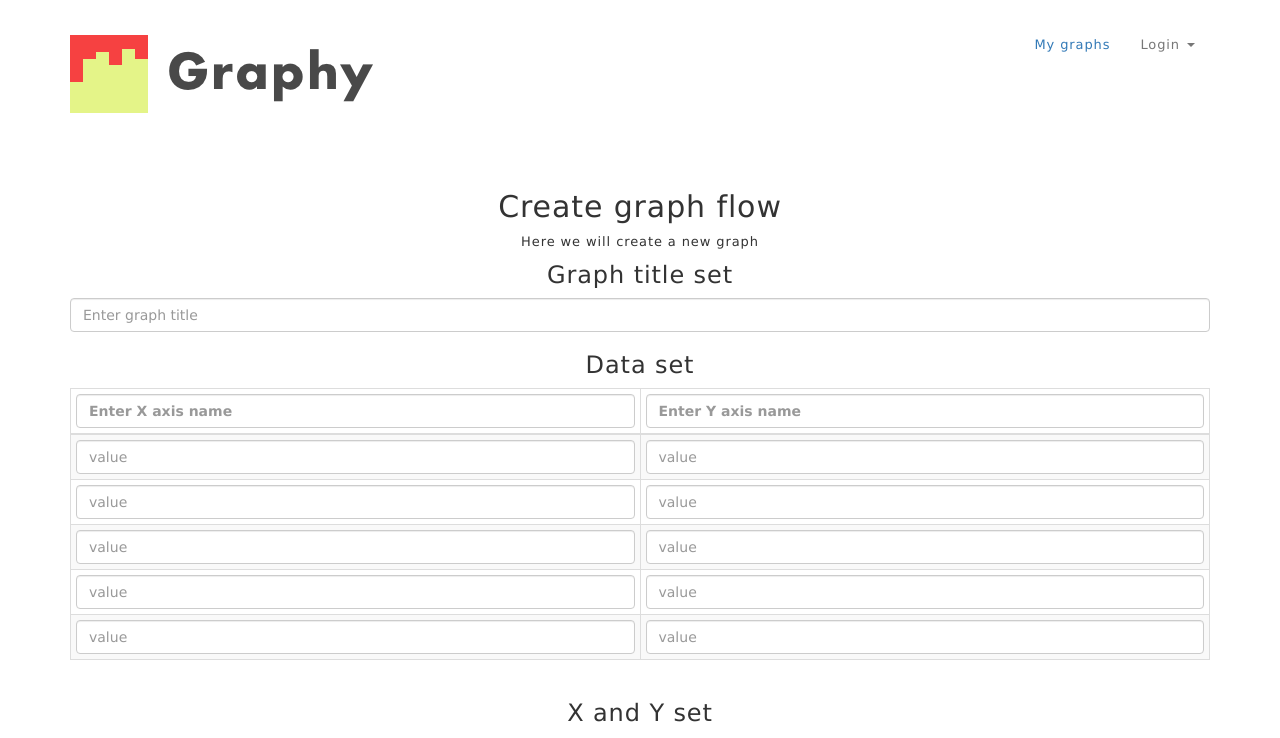
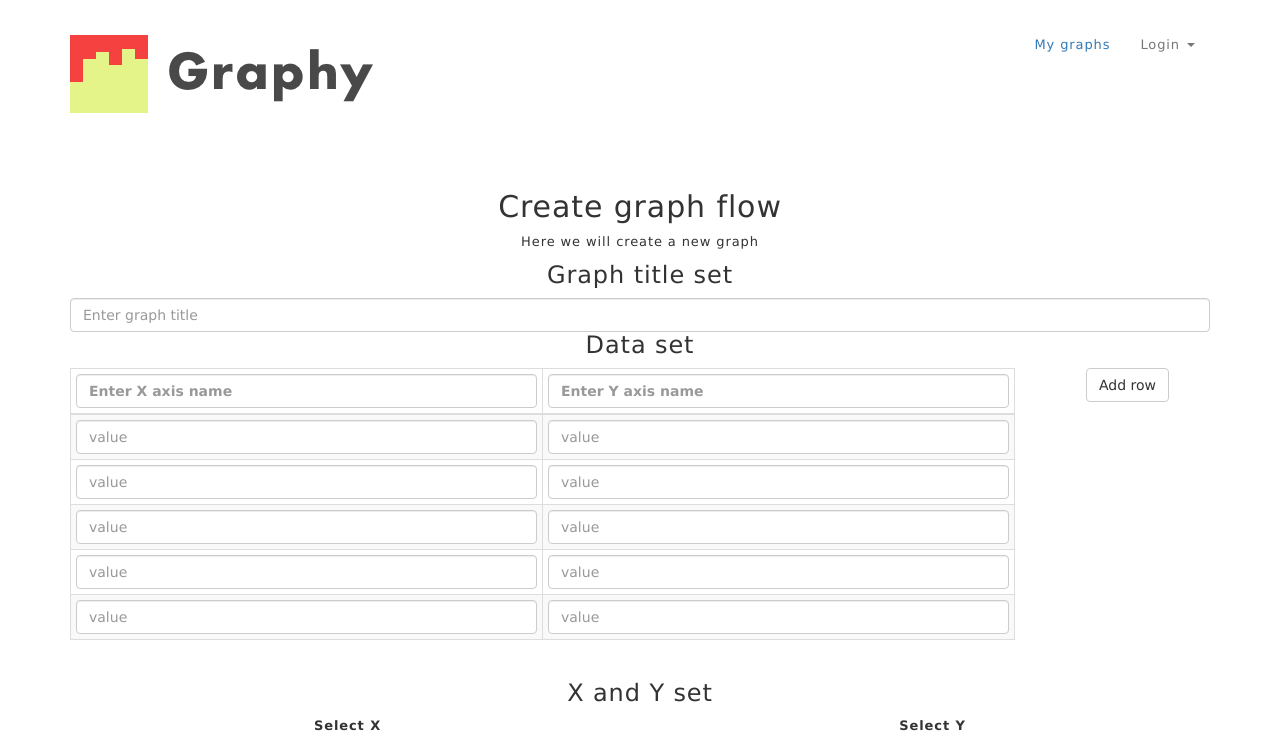
Before and after one commit to boilund/graphy, a React (Create React App) app: page /creating in a window 1280 px wide. Shown: the top 738 px of the page. Built offline with nearby package versions, Linux system fonts and the light colour scheme.

Commit message:
Button to add row

```diff
--- a/src/js/create/creat-new-graph.tsx
+++ b/src/js/create/creat-new-graph.tsx
@@ -1,5 +1,5 @@
 import * as React from "react";
-import { Col, FormControl, Grid, Row, Table } from "react-bootstrap";
+import { Button, Col, FormControl, Grid, Row, Table } from "react-bootstrap";
 import SetXYaxis from "./set-xy-axis";
 
 // const data = [
@@ -15,6 +15,7 @@ import SetXYaxis from "./set-xy-axis";
 interface IState {
   data: number[];
   id: number;
+  row: number;
   title: string;
   type: string;
   xAxis: string;
@@ -24,6 +25,7 @@ interface IState {
 const initialState = {
   data: [],
   id: 0,
+  row: 1,
   title: "",
   type: "line-chart",
   xAxis: "",
@@ -59,8 +61,8 @@ class CreateNewGraph extends React.Component<{}, IState> {
                 onChange={this.handleTitleChange}
               />
             </Col>
-            <Col sm={12}>
               <h3>Data set</h3>
+            <Col sm={10}>
               <Table
                 striped={true}
                 bordered={true}
@@ -181,7 +183,11 @@ class CreateNewGraph extends React.Component<{}, IState> {
                 </tbody>
               </Table>
             </Col>
+            <Col sm={2}>
+              <Button onClick={this.addRow}>Add row</Button>
+            </Col>
           </Row>
+
           <SetXYaxis type={type} value={value} />
         </Grid>
       </main>
@@ -205,6 +211,14 @@ class CreateNewGraph extends React.Component<{}, IState> {
       yAxis: e.target.value
     });
   };
+
+  private addRow = (e: any): void => {
+    const { row } = this.state;
+
+    this.setState({
+      row: row + 1
+    });
+  };
 }
 
 export default CreateNewGraph;
```
